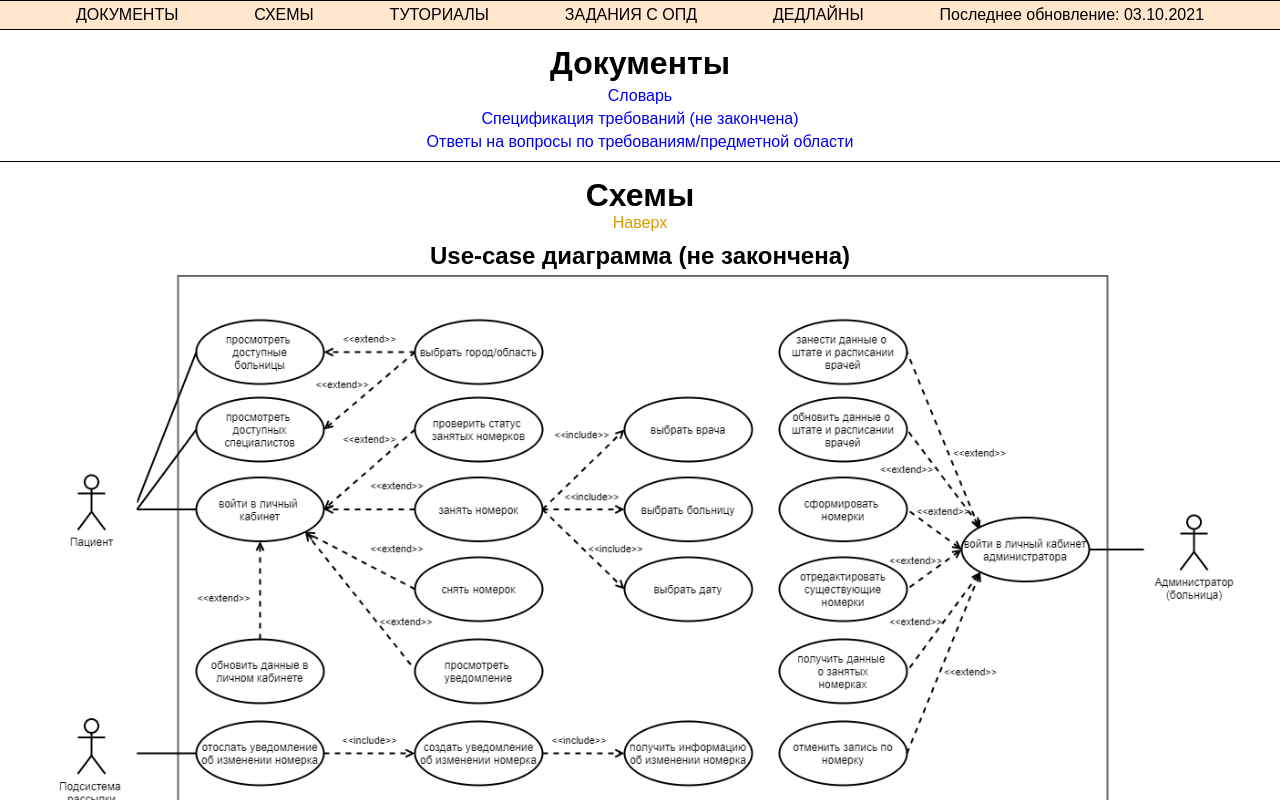
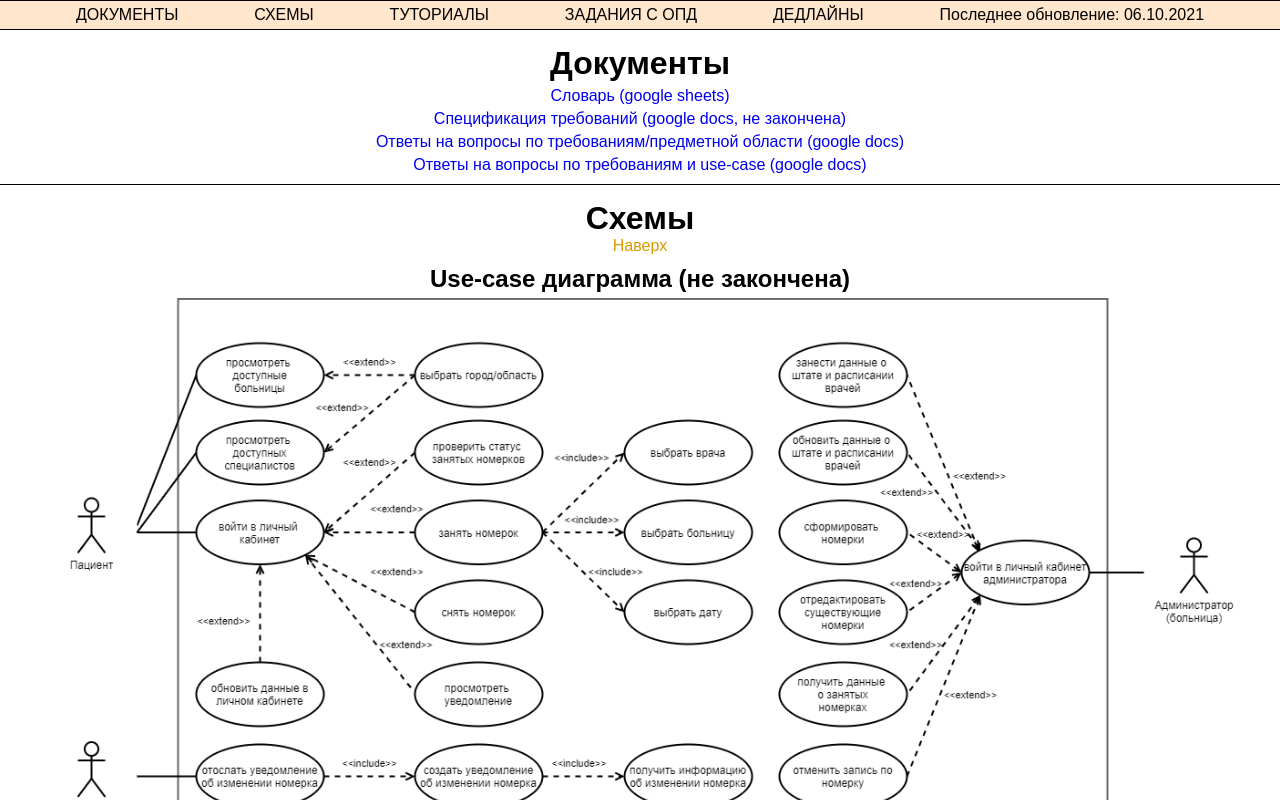
Before and after one commit to Jackeeet/nullrepo, a plain HTML site: page index.html in a window 1280 px wide. Shown: the top 800 px of the page. Drawn offline with Linux system fonts and the light colour scheme.

Commit message:
new docs

```diff
--- a/index.html
+++ b/index.html
@@ -12,7 +12,7 @@
         <a href="#references">Туториалы</a>
         <a href="#project-management">Задания с ОПД</a>
         <a href="#deadlines">Дедлайны</a>
-        Последнее обновление: 03.10.2021
+        Последнее обновление: 06.10.2021
     </div>
 
     <div class="section" id="docs">
@@ -20,9 +20,10 @@
             Документы
         </h1>
         <div class="section-content">
-            <a href="https://docs.google.com/spreadsheets/d/1PvagP87hW1B2cWi-CJniDqjs9Zn7zsugyuP6GjMERYM/edit?usp=sharing" target="_blank" >Словарь</a>
-            <a href="https://docs.google.com/document/d/1w8GBsson49HSlAhRHPElN1J8RTJ909Ao_XehzmTYq9I/edit?usp=sharing"  target="_blank">Спецификация требований (не закончена)</a>
-            <a href="https://docs.google.com/document/d/1lf1Y39DNTTNYpml9tSVvOOrLvjyHZNzatGQGbiA-wiY/edit?usp=sharing"  target="_blank">Ответы на вопросы по требованиям/предметной области</a>
+            <a href="https://docs.google.com/spreadsheets/d/1PvagP87hW1B2cWi-CJniDqjs9Zn7zsugyuP6GjMERYM/edit?usp=sharing" target="_blank">Словарь (google sheets) </a>
+            <a href="https://docs.google.com/document/d/1w8GBsson49HSlAhRHPElN1J8RTJ909Ao_XehzmTYq9I/edit?usp=sharing" target="_blank">Спецификация требований (google docs, не закончена)</a>
+            <a href="https://docs.google.com/document/d/1lf1Y39DNTTNYpml9tSVvOOrLvjyHZNzatGQGbiA-wiY/edit?usp=sharing" target="_blank">Ответы на вопросы по требованиям/предметной области (google docs)</a>
+            <a href="https://docs.google.com/document/d/1VjKBazQbwKnqcd-2hQT6VEvcQjWujy1Wg6HniJGFy1Y/edit?usp=sharing" target="_blank">Ответы на вопросы по требованиям и use-case (google docs)</a>
         </div>
     </div>
 
@@ -67,6 +68,7 @@
         <div class="section-content">
             <a href="https://docs.google.com/document/d/12_qKdsz6tHkL6XIAkmQpGvNxCIbDkKUvczEwJSDa6bo/edit?usp=sharing"  target="_blank">Ответы на вопросы по модели бизнес-анализа</a>
             <a href="" target="_blank">Описания персонажей (ссылки пока нет)</a>
+            <a href="https://docs.google.com/document/d/1iwC80gUQUzQfC1oxuvNUTzGA6nOYS2xCePyRPYs6-xI/edit" target="_blank">Задачи для диаграммы Ганта</a>
         </div>
     </div>
 
```
